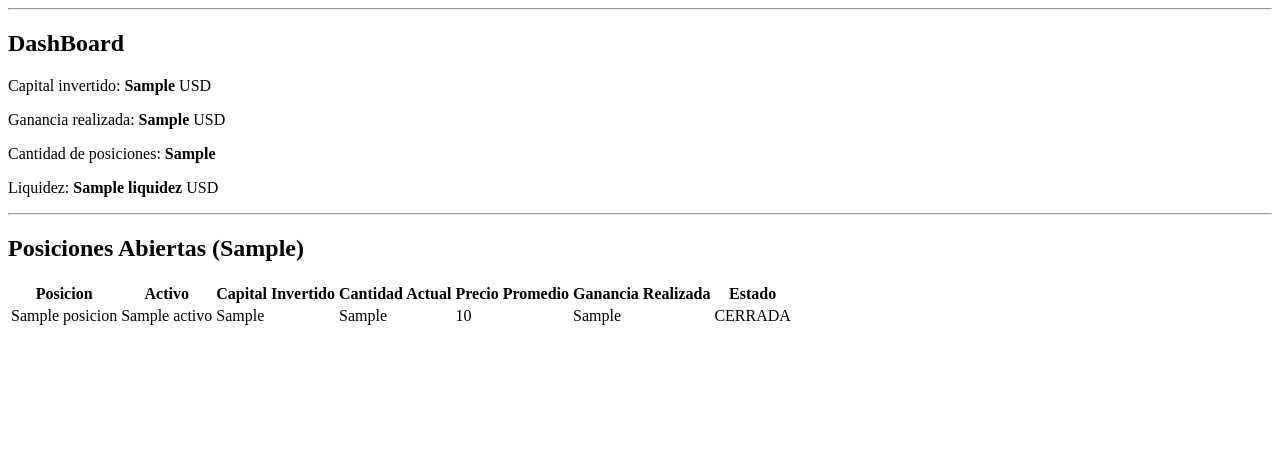
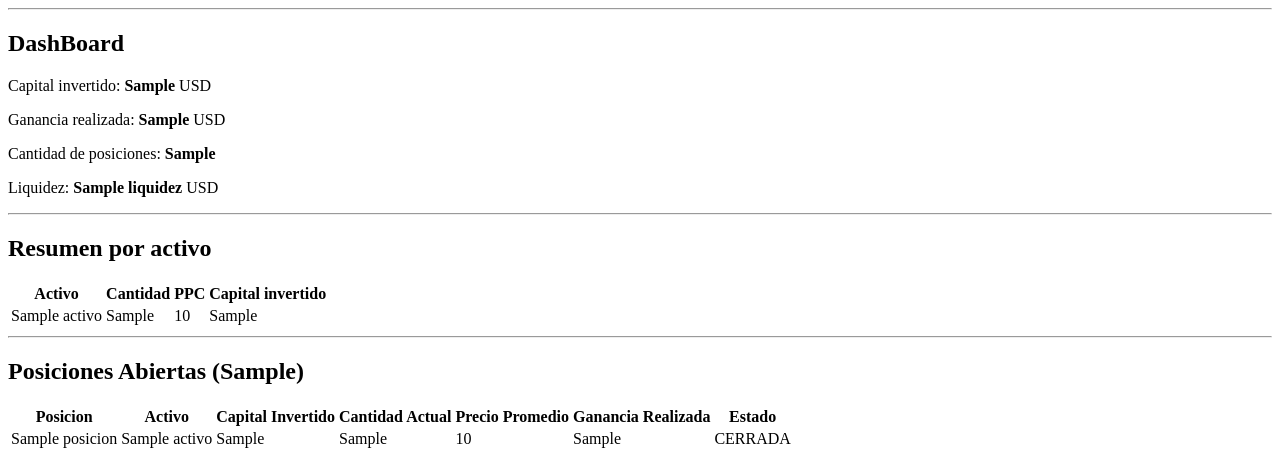
Before and after one commit to FloridiaLean/Cartera-de-Activos, a Flask app: template templates/index.html in a window 1280 px wide. Shown: the part 366-825 px from the top of the page. Before the commit the page ends 691 px from the top, so only its background shows below. Run offline with Flask 3, Linux system fonts and the light colour scheme; the template is opened without the code that fills it: most values are stand-ins (such as "Sample title", 1, 10 or a date in 2020).

Commit message:
Funcionalidad: agregar resumen por activo al dashboard

```diff
--- a/templates/index.html
+++ b/templates/index.html
@@ -41,6 +41,30 @@
 
 <hr>
 
+<h2>Resumen por activo</h2>
+
+<table>
+    <tr>
+        <th>Activo</th>
+        <th>Cantidad</th>
+        <th>PPC</th>
+        <th>Capital invertido</th>
+    </tr>
+
+    {% for resumen in resumenes_activos %}
+
+    <tr>
+        <td>{{ resumen["activo"] }}</td>
+        <td>{{ resumen["cantidad_formateada"] }}</td>
+        <td>{{ resumen["precio_promedio_formateado"] }}</td>
+        <td>{{ resumen["capital_invertido_formateado"] }}</td>
+    </tr>
+
+    {% endfor %}
+</table>
+
+<hr>
+
 <h2>Posiciones Abiertas (<strong>{{ dashboard["cantidad_posiciones_abiertas"] }}</strong>)</h2>
 
 <table>
--- a/utilidades.py
+++ b/utilidades.py
@@ -30,7 +30,6 @@ def formatear_porcentaje(porcentaje):
     porcentaje_formateado = f"{porcentaje:.2f}%"
 
     return porcentaje_formateado
-
 
 def formatear_fecha(fecha):
 
```
Also changed, not shown: calculos.py (+42 -1 lines), routes/inicio.py (+11 -4 lines).
